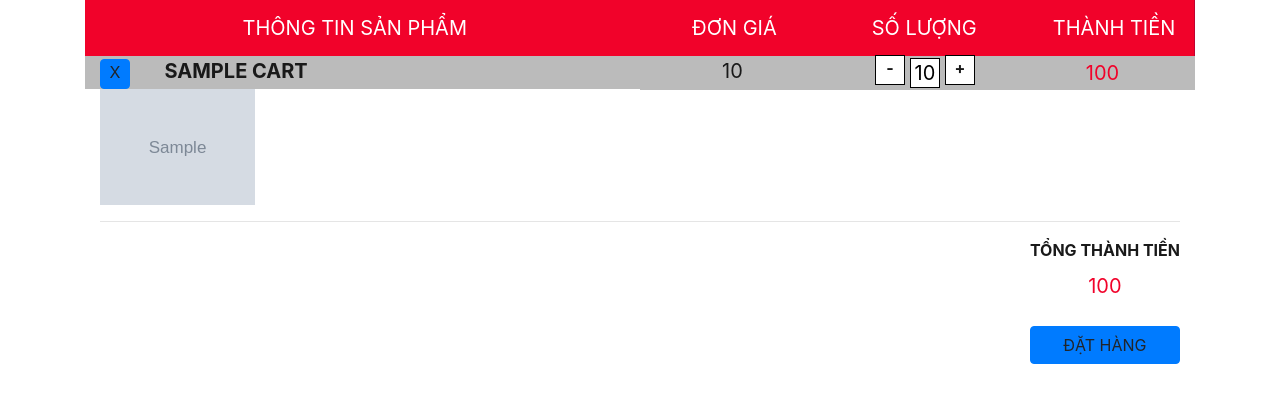
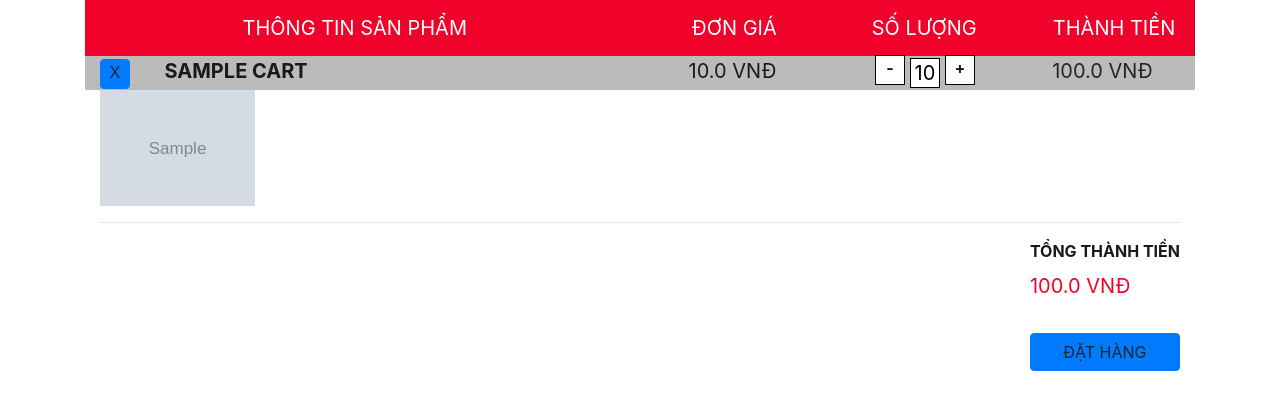
Before and after one commit to hoangphihung9a1/mcdonald_project, a CodeIgniter app: the page made by application/views/cart.php in a window 1280 px wide. Shown: the top 410 px of the page. Run offline with CodeIgniter, Linux system fonts and the light colour scheme; the template is opened without the code that fills it: most values are stand-ins (such as "Sample title", 1, 10 or a date in 2020); grey boxes marked "Sample" are stand-in pictures.

Commit message:
updated_18/1

```diff
--- a/application/views/cart.php
+++ b/application/views/cart.php
@@ -2,6 +2,11 @@
     <link rel="stylesheet" href="https://maxcdn.bootstrapcdn.com/bootstrap/4.0.0/css/bootstrap.min.css" integrity="sha384-Gn5384xqQ1aoWXA+058RXPxPg6fy4IWvTNh0E263XmFcJlSAwiGgFAW/dAiS6JXm" crossorigin="anonymous">
 </head>
 <html>
+<script>
+    function convert_number(num){
+        return (num).toFixed(1).replace(/\d(?=(\d{3})+\.)/g, '$&,')+' VNĐ';
+    }
+</script>
 <body>
     <div class="container">
         <div class="title">
@@ -19,7 +24,7 @@
                 foreach ($cart as $product): $total_to_be_purchased+=$product['quantity']*$product['Price']?>
                     <div class="row" id=<?='product_'.$product['ProductId']?> >
                         <div class="col-6 ">
-                            <div class="row ">
+                            <div class="row row-cus">
                                 <div class="col-12 col-cus">
                                     <a class="btn btn-primary btn-deletion" id=<?= "btn_deletion_".$product['ProductId']?> onclick="update_cart(<?=$product['ProductId']?>,0)">X</a>
                                     <span class="title-product"><?php echo $product['ProductName']?></span>
@@ -31,8 +36,8 @@
                             </div>
                         </div>
                         <div class="col-6 tt-price">
-                            <div class="row ">
-                                <div class="col-4 price col-cus"><?php echo $product['Price']?></div>
+                            <div class="row row-cus">
+                                <div class="col-4 price col-cus"><script>document.write(convert_number(<?php echo $product['Price']?>))</script></div>
                                 <div class="col-4 select-quantity col-cus">
                                     <div style="float: left;margin-left:35px;margin-top: -3px">
                                         <a class="btn btn-inc-dec" onclick="quantity_dec(<?= $product['ProductId']?>); update_cart(<?=$product['ProductId']?>, get_val('<?= 'quantity'.$product['ProductId']?>'),<?=$product['Price']?>)" > - </a>
@@ -45,7 +50,12 @@
                                     </div>
                                 </div>
                                 <div class="col-4 col-cus" >
-                                    <input id=<?='tt_'.$product['ProductId']?> value="<?= $product['Price']*$product['quantity']?>" class="tt" >
+                                    <input id=<?='tt_'.$product['ProductId']?> value='<?= $product['Price']*$product['quantity']?>'  class="tt" hidden>
+                                    <span id=<?= 'tt_per_product_'.$product['ProductId']?>>
+                                        <script>
+                                            document.write(convert_number(<?= $product['Price']*$product['quantity']?>))
+                                        </script>
+                                    </span>
                                 </div>
                             </div>
                         </div>
@@ -60,7 +70,16 @@
                 <div class="col-12">
                     <label><span style="font-weight: bold; color: #191919">TỔNG THÀNH TIỀN</span></label>
                     <br>
-                    <input id="ttt" class="ttt" value=<?= isset($total_to_be_purchased) ? $total_to_be_purchased : 0 ?> >
+<!--                    <input id="ttt" class="ttt" value="--><?//= isset($total_to_be_purchased) ? $total_to_be_purchased : 0 ?><!--" hidden>-->
+                    <label style="width: 150px">
+                        <span id='ttt' class="ttt">
+                        <?php if(isset($total_to_be_purchased)):?>
+                            <script>document.write(convert_number(parseInt(<?=$total_to_be_purchased?>)))</script>
+                        <?php else:?>
+                            <script>document.write('0 VNĐ')</script>
+                        <?php endif;?>
+                    </span>
+                    </label>
                     <br>
                     <br>
                     <a class="btn btn-primary btn-order">ĐẶT HÀNG</a>
@@ -101,20 +120,28 @@
     }
 
     function update_cart(product_id, quantity, price) {
+        console.log(price);
+        console.log(quantity);
+
         //update tổng tiền của từng sản phẩm selected
-        if(!isNaN(price)){
+        if(!isNaN(price) && quantity!=0){
             //update tổng tiền sp thay đổi
-            document.getElementById('tt_'.concat(product_id)).value=quantity*price;
+            var ele=document.getElementById('tt_'.concat(product_id));
+            ele.value=quantity*price;
+            document.getElementById('tt_per_product_'+product_id).innerHTML=convert_number(parseInt(quantity*price));
+            //
         }else{
             //delete element
             var ele_to_be_deleted =document.getElementById('product_'.concat(product_id));
             ele_to_be_deleted.remove();
             //console.log(ele_to_be_deleted);
+            //update cart
+            document.getElementById('total_cart').value=0;
         }
         //update tổng thành tiền
         var ttt=0;//biến lưu tổng thành tiền
         var all_ele_tt=document.getElementsByClassName('tt');//get all input thành tiền của từng sp trong cart
-        console.log(all_ele_tt.length);
+        // console.log(all_ele_tt.length);
         if(all_ele_tt.length >0 ){
             var index=0;
             do{
@@ -122,7 +149,7 @@
                 index++;
             }while(all_ele_tt[index]);
         }
-        document.getElementById('ttt').value=ttt;
+        document.getElementById('ttt').innerHTML=convert_number(parseInt(ttt));
 
         //create form dynamically cover infor cart
         var f = document.createElement("form");
@@ -230,7 +257,6 @@
         text-align: center;
         font-size: 20px;
         width: 150px;
-
     }
 
     .btn-order{
@@ -259,5 +285,9 @@
         background-color: #bbbbbb;
     }
 
+    .row-cus{
+        height: 34px;
+    }
+
 </style>
 </html>
```
Also changed, not shown: application/views/list_product.php (+4 -4 lines), application/views/shared/header.php (+8 -4 lines).
